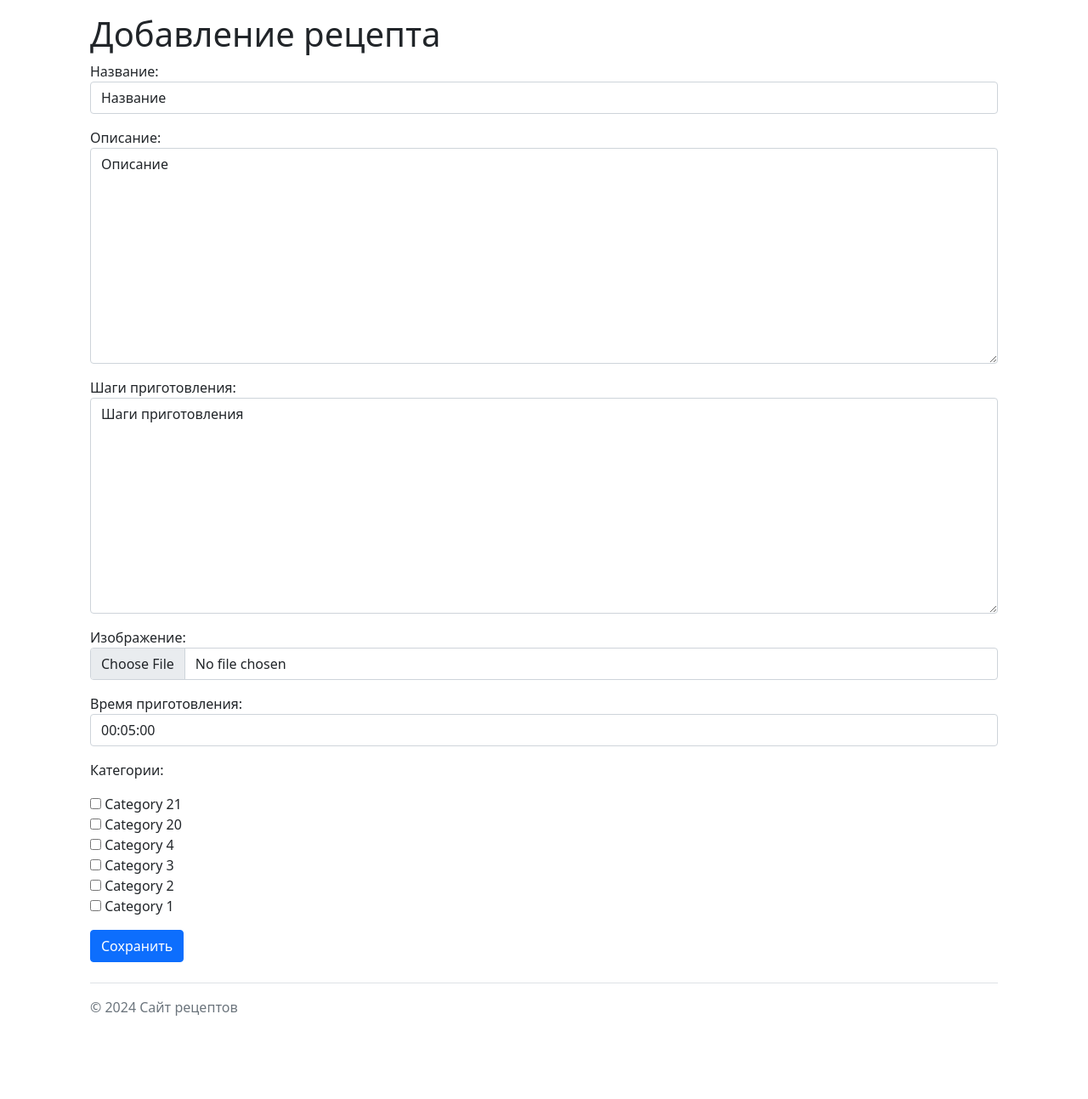
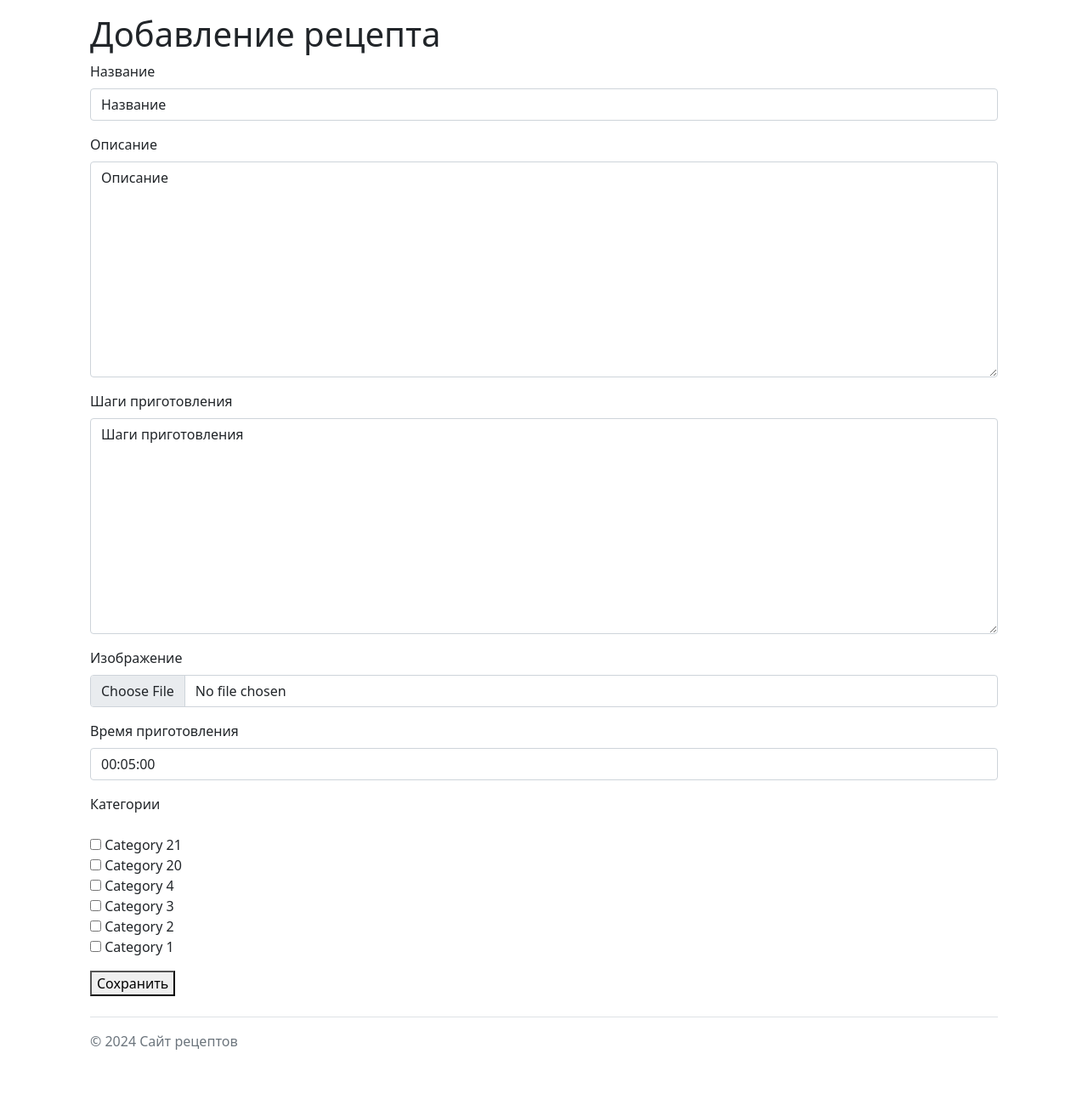
Before and after one commit to AlexeyZam15/django_final_certification, a Django app: page /recipes/add/ in a window 1280 px wide. Shown: the part 72-1365 px from the top of the page at 85% size. Before the commit the page ends 1267 px from the top, so only its background shows below. Run offline with Django 5.2, Linux system fonts and the light colour scheme; a user stored in the database is signed in; data comes from the database, SQL or seed files in the repository.

Commit message:
changed form template

```diff
--- a/recipessite/recipes/templates/recipes/recipe-form.html
+++ b/recipessite/recipes/templates/recipes/recipe-form.html
@@ -5,10 +5,12 @@
 
 <form action="" method="post" enctype="multipart/form-data">
     {% csrf_token %}
-    {{ form.as_p }}
-    <p>
-        <button class="btn btn-primary" type="submit">Сохранить</button>
-    </p>
+    <div class="form-error">{{ form.non_field_errors }}</div>
+    {% for f in form %}
+    <p><label class="form-label" for="{{ f.id_for_label }}">{{ f.label }}</label>{{ f }}</p>
+    <div class="form-error">{{ f.errors }}</div>
+    {% endfor %}
+    <p><button type="submit">Сохранить</button></p>
 </form>
 
 {% endblock %}
```
